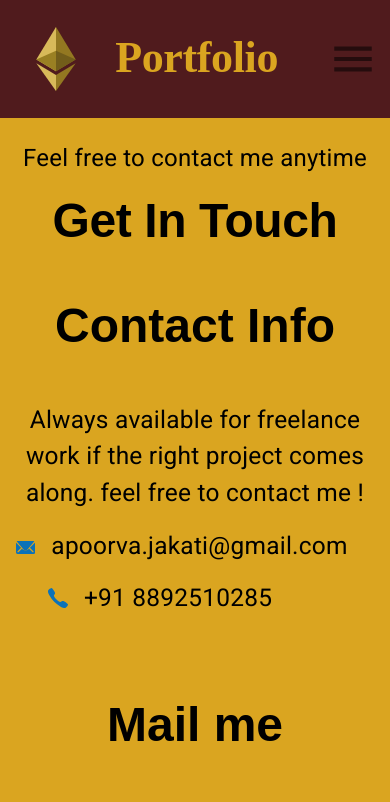
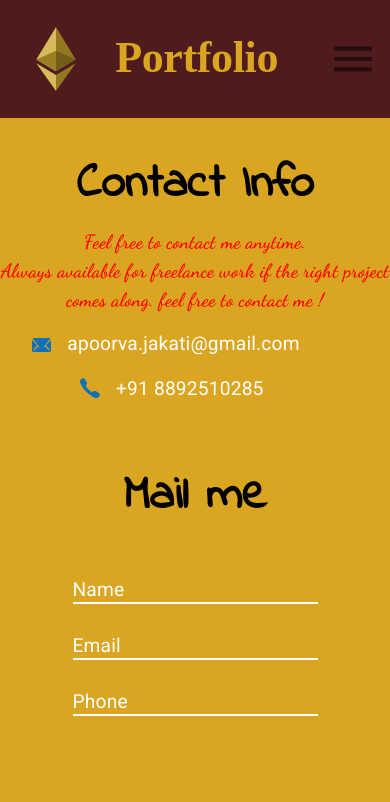
Before and after one commit to Apoorva29071993/Portfolio, a React (Create React App) app: page /contact in a window 390 px wide. Shown: the top 802 px of the page. Built offline with nearby package versions, Linux system fonts and the light colour scheme; a web font is replaced by a local one.

Commit message:
Changed the styles of contact page , about page , myprojects page

```diff
--- a/public/index.html
+++ b/public/index.html
@@ -19,6 +19,10 @@
 <link href="https://fonts.googleapis.com/css2?family=Big+Shoulders+Stencil+Display&display=swap" rel="stylesheet">
 <link rel="preconnect" href="https://fonts.gstatic.com" crossorigin>
 <link href="https://fonts.googleapis.com/css2?family=Staatliches&display=swap" rel="stylesheet">
+<link rel="preconnect" href="https://fonts.gstatic.com" crossorigin>
+<link href="https://fonts.googleapis.com/css2?family=Indie+Flower&display=swap" rel="stylesheet">
+<link rel="preconnect" href="https://fonts.gstatic.com" crossorigin>
+<link href="https://fonts.googleapis.com/css2?family=Righteous&display=swap" rel="stylesheet">
 
 <link href="https://fonts.googleapis.com/css2?family=Caveat&family=Dancing+Script:wght@600&family=Noto+Serif+JP:wght@300&family=Pacifico&family=Shadows+Into+Light&display=swap" rel="stylesheet">
 <link href="https://fonts.googleapis.com/css2?family=Amatic+SC:wght@700&family=Caveat&family=Dancing+Script:wght@600&family=Noto+Serif+JP:wght@300&family=Pacifico&family=Shadows+Into+Light&display=swap" rel="stylesheet">
--- a/src/components/About.jsx
+++ b/src/components/About.jsx
@@ -19,6 +19,7 @@
 import { useMediaQuery } from '@material-ui/core';
 import { useTheme } from '@material-ui/core';
 import revolutionBackground from "../assets/infoBackground.svg";
+
 
 const useStyles = makeStyles(theme => ({
     apoorva : {
@@ -176,6 +177,8 @@
     bodyText : {
         color : "grey" ,
         fontSize : "1.5rem" ,
+        fontFamily : "Dancing Script",
+        fontWeight : "700",
         [theme.breakpoints.down("xs")]:{
             textAlign : "center",
             fontSize : "1rem"
--- a/src/components/Contact.jsx
+++ b/src/components/Contact.jsx
@@ -25,33 +25,47 @@
         },
         [theme.breakpoints.down("xs")] : {
             alignItems : "center",
-            marginTop : "4rem",
+            marginTop : "0rem",
             fontSize : "1.5rem",
         }
     },
     textContainer2 : {
         color : "black",
         textAlign : "center",
+        marginTop : "2rem",
+        fontSize : "5rem",
         [theme.breakpoints.down("sm")] : {
             alignItems : "center",
             fontSize : "3rem",
-            marginTop : "1rem",
-            textAlign : "center",
-            marginBottom : "2rem"
+            marginTop : "5rem",
+            textAlign : "center"
         }
     },
     textContainer3 : {
-        color : "black",
+        color : "white ",
         fontSize : "1.2rem",
         [theme.breakpoints.down("sm")] : {
-            fontSize : "1.4rem",
+            fontSize : "1.2rem",
            // marginTop : "1rem",
            // marginBottom : "-1rem",
 
             textAlign : "center"
         },
         [theme.breakpoints.down("xs")] : {
-            fontSize : "1.53rem",
+            fontSize : "1.2rem",
+        }
+    },
+    textContainer4 : {
+        color : "black",
+        textAlign : "center",
+        marginTop : "2rem",
+        fontSize : "5rem",
+        [theme.breakpoints.down("sm")] : {
+            alignItems : "center",
+            fontSize : "3rem",
+            marginTop : "0rem",
+            textAlign : "center",
+            marginBottom : "2rem"
         }
     },
     gridItem : {
@@ -75,6 +89,16 @@
         "&:hover" : {
             backgroundColor : "gold",
             color : theme.palette.common.white
+        }
+    },
+    bodyText : {
+        color : "red" ,
+        fontSize : "1.5rem" ,
+        fontFamily : "Dancing Script",
+        fontWeight : "700",
+        [theme.breakpoints.down("xs")]:{
+            textAlign : "center",
+            fontSize : "1.2rem"
         }
     }
 }))
@@ -195,15 +219,17 @@
             <Grid container direction="column" alignItems="center" style={{backgroundColor : theme.palette.common.gold}}>
 
                 <Grid item container direction="column" alignItems="center" justify="center">
+
+                <Grid item className={classes.gridItem}>
+                        <Typography variant="h3" className={classes.textContainer2} >
+                            Contact Info
+                        </Typography>
+                        </Grid>
+
                     <Grid item >
-                        <Typography variant="body1" className={classes.textContainer1}>
-                            Feel free to contact me anytime
+                        <Typography variant="body1" className={classes.bodyText}>
+                            Feel free to contact me anytime.
                         </Typography>
-                    </Grid>
-                    <Grid item >
-                    <Typography variant="h2" className={classes.textContainer2}>
-                            Get In Touch
-                    </Typography>
                     </Grid>
                 </Grid>
 
@@ -211,14 +237,10 @@
                 <Grid item container direction={matchesSM ? "column" : "row"} style={{marginTop : matchesSM ? 0 : "3rem"}}>
                     <Grid item container direction="column" alignItems={matchesSM ? "center" : undefined}
                     justify="center" md style={{marginLeft : matchesSM ? 0 :  "2rem"}}>
-                        <Grid item className={classes.gridItem}>
-                        <Typography variant="h3" className={classes.textContainer2} >
-                            Contact Info
-                        </Typography>
-                        </Grid>
+
 
                         <Grid item className={classes.gridItem}>
-                        <Typography variant="body1" className={classes.textContainer3}>
+                        <Typography variant="body1" className={classes.bodyText}>
                             Always available for freelance work if the right project
                             comes along. feel free to contact me !
                         </Typography>
@@ -228,8 +250,8 @@
                             <Grid item >
                                 <img alt="location" src={emailIcon}
                                 style={{marginRight : "1em" ,
-                                        marginLeft : matchesXS ? "1em" : 0 ,
-                                        marginTop : matchesXS ? "0.8em" : 0 ,
+                                        marginLeft : matchesXS ? "2em" : 0 ,
+                                        marginTop : matchesXS ? "0.5em" : 0 ,
                                        verticalAlign : "bottom"}} />
                             </Grid>
 
@@ -245,8 +267,8 @@
                             <Grid item >
                                 <img alt="phone" src={phoneIcon}
                                 style={{marginRight : "1em" ,
-                                 marginLeft : matchesXS ? "3em" : 0,
-                                 marginTop : matchesXS ? "0.5em" : 0}}/>
+                                 marginLeft : matchesXS ? "5em" : 0,
+                                 marginTop : matchesXS ? "0.2em" : 0}}/>
                             </Grid>
 
                             <Grid item >
@@ -262,7 +284,7 @@
                         <Grid item>
                             <Grid container direction="column" >
                             <Grid item>
-                        <Typography variant="h3" className={classes.textContainer2}>
+                        <Typography variant="h3" className={classes.textContainer4}>
                             Mail me
                         </Typography>
                         </Grid>
--- a/src/components/MyProjects.jsx
+++ b/src/components/MyProjects.jsx
@@ -7,12 +7,13 @@
 import customSoftwareIcon from '../assets/wood.svg';
 import zavod from '../assets/zavod.svg';
 import build from '../assets/buildIcon.svg';
+import construction from '../assets/construction.svg';
 import { useMediaQuery } from '@material-ui/core';
 import { useTheme } from '@material-ui/core';
 
 const useStyles = makeStyles(theme => ({
     mainContainer: {
-        backgroundColor : "black"
+        backgroundColor : "#fc4c3f"
     },
     viewButton : {
         color : "white",
@@ -30,7 +31,16 @@
         marginLeft : "2em",
         height : '10em',
         width : "10em",
-        borderRadius : "4em",
+        borderRadius : "0em",
+        [theme.breakpoints.down("xs")] : {
+            marginLeft : 0
+        }
+    },
+    woodIcon : {
+        marginLeft : "2em",
+        height : '10em',
+        width : "10em",
+        borderRadius : "10em",
         [theme.breakpoints.down("xs")] : {
             marginLeft : 0
         }
@@ -82,7 +92,7 @@
                         </Grid>
 
                         <Grid item>
-                            <img className={classes.icon} alt="cauvery" src={customSoftwareIcon} />
+                            <img className={classes.woodIcon} alt="cauvery" src={customSoftwareIcon} />
                         </Grid>
                     </Grid>
                 </Grid>
@@ -147,7 +157,7 @@
                         </Grid>
 
                         <Grid item>
-                            <img className={classes.iconBuild} alt="build" src={build} />
+                            <img className={classes.iconBuild} alt="construction" src={construction} />
                         </Grid>
                     </Grid>
                 </Grid>
--- a/src/components/ui/Theme.js
+++ b/src/components/ui/Theme.js
@@ -37,13 +37,13 @@
             fontWeight : 700
         },
         h2 : {
-            fontFamily : "Arial",
+            fontFamily : "Indie Flower",
             fontSize : "7rem" ,
             color : `${Gold}`,
             fontWeight : 700
         },
         h3 : {
-            fontFamily : "Arial",
+            fontFamily : "Indie Flower",
             fontSize : "2rem" ,
             color : `${Gold}`,
             fontWeight : 700
@@ -51,10 +51,11 @@
         subtitle1 : {
             fontSize : "1.25rem",
             fontWeight : 300,
-            color : `${Grey}`
+            color : "white"
         },
         h6 : {
-            color : "white"
+            color : "white",
+            fontFamily : "Indie Flower"
         }
     },
     overrides : {
```
Also changed, not shown: src/assets/construction.svg (added).
